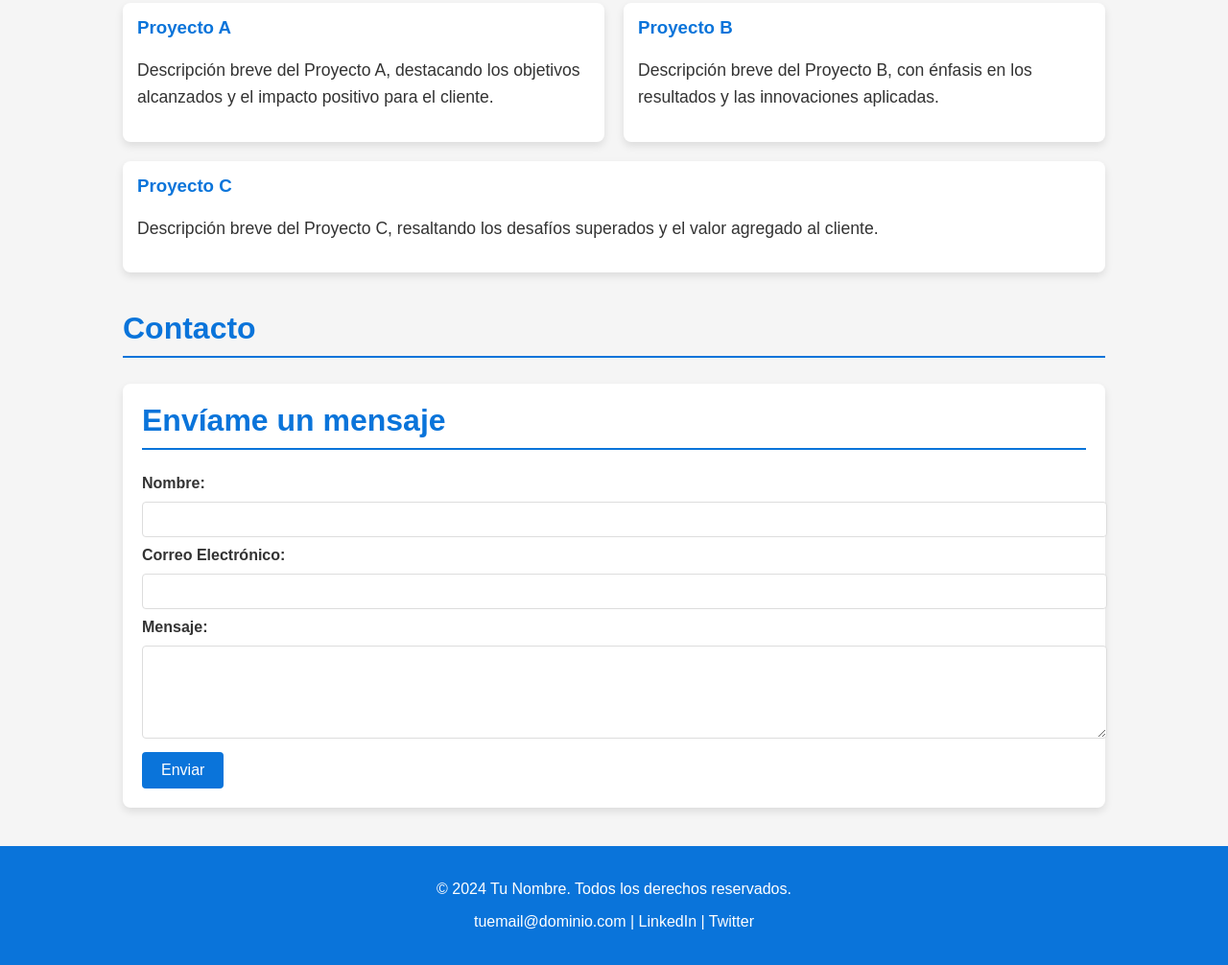
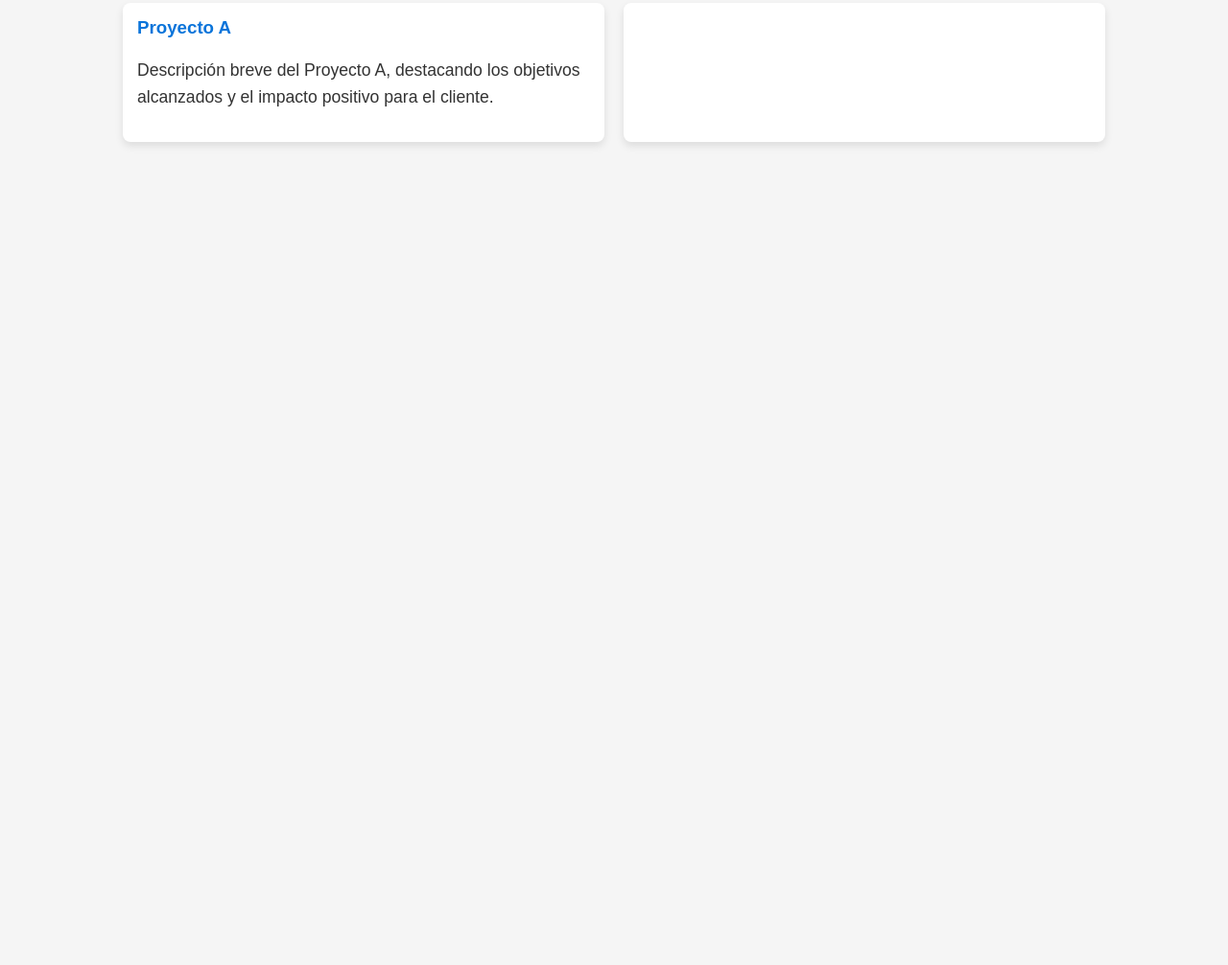
Before and after one commit to ElenaRosalesLopez/Porfolio, a plain HTML site: page index.html in a window 1280 px wide. Shown: the part 477-1483 px from the top of the page at 96% size. After the commit the page ends 800 px from the top, so only its background shows below. Drawn offline with Linux system fonts and the light colour scheme.

Commit message:
index.html

```diff
--- a/index.html
+++ b/index.html
@@ -148,38 +148,3 @@
                     <p>Descripción breve del Proyecto A, destacando los objetivos alcanzados y el impacto positivo para el cliente.</p>
                 </div>
                 <div class="project">
-                    <h3>Proyecto B</h3>
-                    <p>Descripción breve del Proyecto B, con énfasis en los resultados y las innovaciones aplicadas.</p>
-                </div>
-                <div class="project">
-                    <h3>Proyecto C</h3>
-                    <p>Descripción breve del Proyecto C, resaltando los desafíos superados y el valor agregado al cliente.</p>
-                </div>
-            </div>
-        </section>
-
-        <section id="contact" class="section">
-            <h2>Contacto</h2>
-            <div class="contact-form">
-                <h2>Envíame un mensaje</h2>
-                <form action="#" method="post">
-                    <label for="name">Nombre:</label>
-                    <input type="text" id="name" name="name" required>
-
-                    <label for="email">Correo Electrónico:</label>
-                    <input type="email" id="email" name="email" required>
-
-                    <label for="message">Mensaje:</label>
-                    <textarea id="message" name="message" rows="5" required></textarea>
-
-                    <button type="submit">Enviar</button>
-                </form>
-            </div>
-        </section>
-    </div>
-    <footer>
-        <p>&copy; 2024 Tu Nombre. Todos los derechos reservados.</p>
-        <p><a href="mailto:tuemail@dominio.com">tuemail@dominio.com</a> | <a href="#">LinkedIn</a> | <a href="#">Twitter</a></p>
-    </footer>
-</body>
-</html>
```
